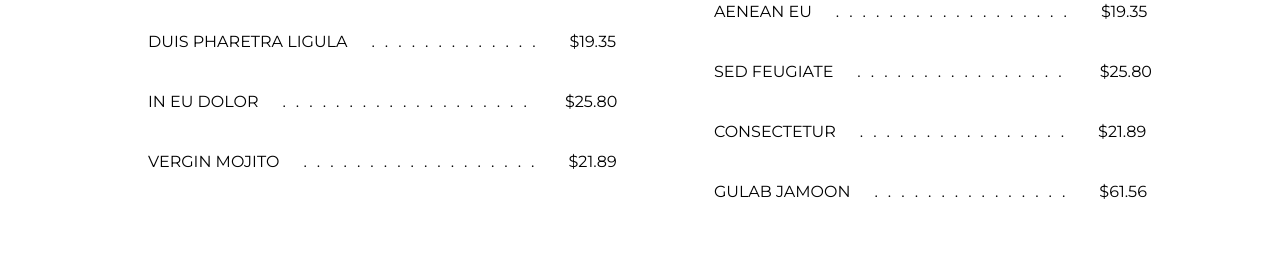
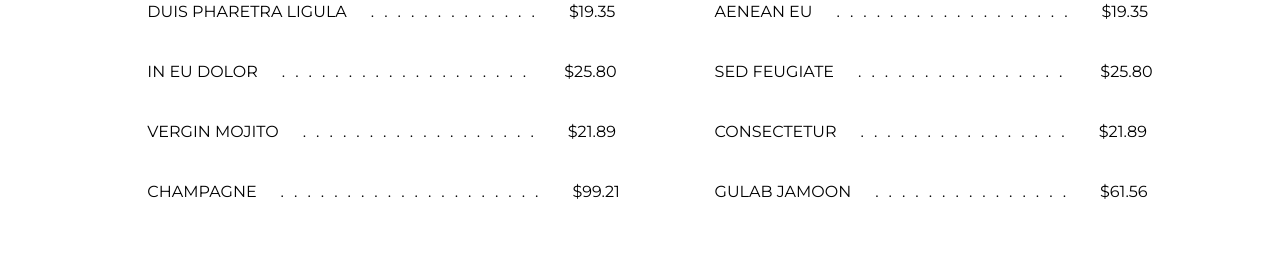
Before and after one commit to rehan-adi/next_restaurant_app, a Next.js app: page /Menu in a window 1280 px wide. Shown: the part 1280-1534 px from the top of the page. Built offline with nearby package versions, Linux system fonts and the light colour scheme.

Commit message:
Menu Update

```diff
--- a/src/app/Menu/page.jsx
+++ b/src/app/Menu/page.jsx
@@ -98,10 +98,15 @@ function page() {
                      <p className='tracking'> ...................</p>
                      <p className='ml-1'>$25.80</p>
                   </div>
-                  <div className='flex items-center gap-6'>
+                  <div className='flex mb-9 items-center gap-6'>
                      <p>VERGIN MOJITO</p>
                      <p className='tracking'>..................</p>
                      <p>$21.89</p>
+                  </div>
+                  <div className='flex items-center gap-6'>
+                     <p>CHAMPAGNE</p>
+                     <p className='tracking'>....................</p>
+                     <p>$99.21</p>
                   </div>
                   </div>
                      <div>
```
